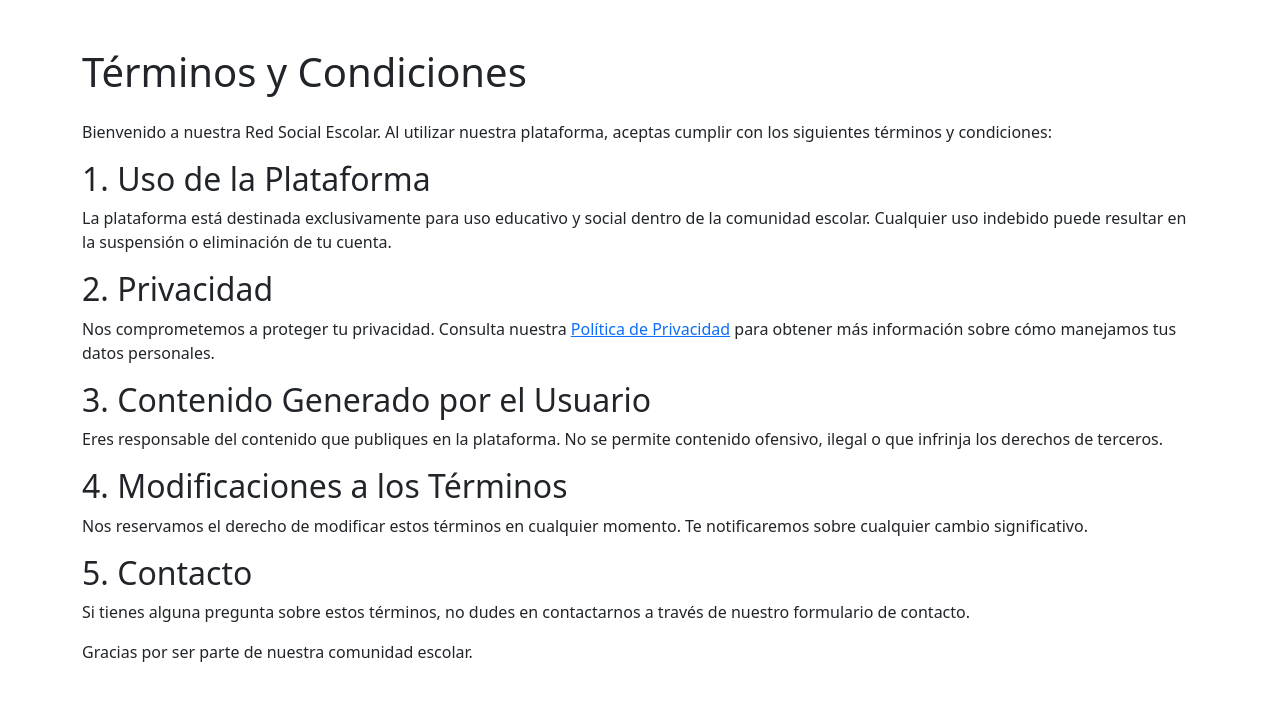
After one commit to Pancracioo/RedSocialEscolar, a Django app: page /privacy_policy/ in a window 1280 px wide. The commit adds this page. Shown: the top 701 px of the page. Run offline with Django 5.2, Linux system fonts and the light colour scheme.

Commit message:
Politica de privacidad

```diff
--- a/Client/templates/index.html
+++ b/Client/templates/index.html
@@ -6,17 +6,17 @@
 {% block content %}
 
 
-{% if user.is_authenticated %}
+{% if not user.is_authenticated %}
 <div class="card welcome-card mx-auto my-5" style="max-width: 900px;">
     <div class="row g-0 align-items-center">
         <div class="col-md-12 p-4 text-center">
-            <img src="{% static 'images/logo.png' %}" alt="Logo" width="48" class="mb-3">
+            <img src="{% static 'images/logo.png' %}" alt="Logo" width="128" class="mb-3">
             <h1 class="mb-3">Bienvenido a la Red Social Escolar</h1>
             <p class="lead mb-4">Conéctate con tus compañeros, comparte tus experiencias y participa en eventos de tu institución.</p>
             <div class="d-grid gap-2 d-sm-flex justify-content-sm-center">
                 <a href="{% url 'login' %}" class="btn btn-primary btn-lg me-sm-2">Iniciar Sesión</a>
             </div>
-            <p class="text-muted small mt-3">Al registrarte aceptas nuestros <a href="#">Términos</a> y la <a href="#">Política de Privacidad</a>.</p>
+            <p class="text-muted small mt-3">Al registrarte aceptas nuestros <a href="#">Términos y la política de Privacidad </a>.</p>
         </div>
     </div>
 </div>
--- /dev/null
+++ b/Client/templates/privacy.html
@@ -0,0 +1,36 @@
+{% extends "layouts/base.html" %}
+{% load static %}
+
+{% block extra_head %}
+    <link rel="stylesheet" href="{% static 'css/terms.css' %}">
+{% endblock %}
+
+{% block title %}Términos y Condiciones{% endblock %}
+
+{% block content %}
+
+<section class="terms-section">
+    <div class="container my-5">
+        <h1 class="mb-4">Términos y Condiciones</h1>
+        <p>Bienvenido a nuestra Red Social Escolar. Al utilizar nuestra plataforma, aceptas cumplir con los siguientes términos y condiciones:</p>
+
+        <h2>1. Uso de la Plataforma</h2>
+        <p>La plataforma está destinada exclusivamente para uso educativo y social dentro de la comunidad escolar. Cualquier uso indebido puede resultar en la suspensión o eliminación de tu cuenta.</p>
+
+        <h2>2. Privacidad</h2>
+        <p>Nos comprometemos a proteger tu privacidad. Consulta nuestra <a href="{% url 'privacy' %}">Política de Privacidad</a> para obtener más información sobre cómo manejamos tus datos personales.</p>
+
+        <h2>3. Contenido Generado por el Usuario</h2>
+        <p>Eres responsable del contenido que publiques en la plataforma. No se permite contenido ofensivo, ilegal o que infrinja los derechos de terceros.</p>
+
+        <h2>4. Modificaciones a los Términos</h2>
+        <p>Nos reservamos el derecho de modificar estos términos en cualquier momento. Te notificaremos sobre cualquier cambio significativo.</p>
+
+        <h2>5. Contacto</h2>
+        <p>Si tienes alguna pregunta sobre estos términos, no dudes en contactarnos a través de nuestro formulario de contacto.</p>
+
+        <p>Gracias por ser parte de nuestra comunidad escolar.</p>
+    </div>
+</section>
+
+{% endblock %}
--- a/Client/urls.py
+++ b/Client/urls.py
@@ -2,6 +2,8 @@ from django.urls import path
 from . import views
 
 urlpatterns = [
-    path('inicio/', views.index, name='index'),
+    path('inicio/' or '/', views.index, name='index'),
     path('login/', views.login, name='login'),
+    path('terms/', views.terms, name='terms'),
+    path('privacy_policy/', views.privacy_policy, name='privacy_policy'),
 ]
--- a/Client/views.py
+++ b/Client/views.py
@@ -1,4 +1,5 @@
 from django.shortcuts import render
+from django.shortcuts import HttpResponseRedirect
 
 # Create your views here.
 
@@ -6,3 +7,7 @@ def index(request):
     return render(request, 'index.html')
 def login(request):
     return render(request, 'login.html')
+def terms(request):
+    return render(request, 'terms.html')
+def privacy_policy(request):
+    return render(request, 'privacy.html')
```
Also changed, not shown: Client/templates/terms.html (added, +44 -0 lines).
